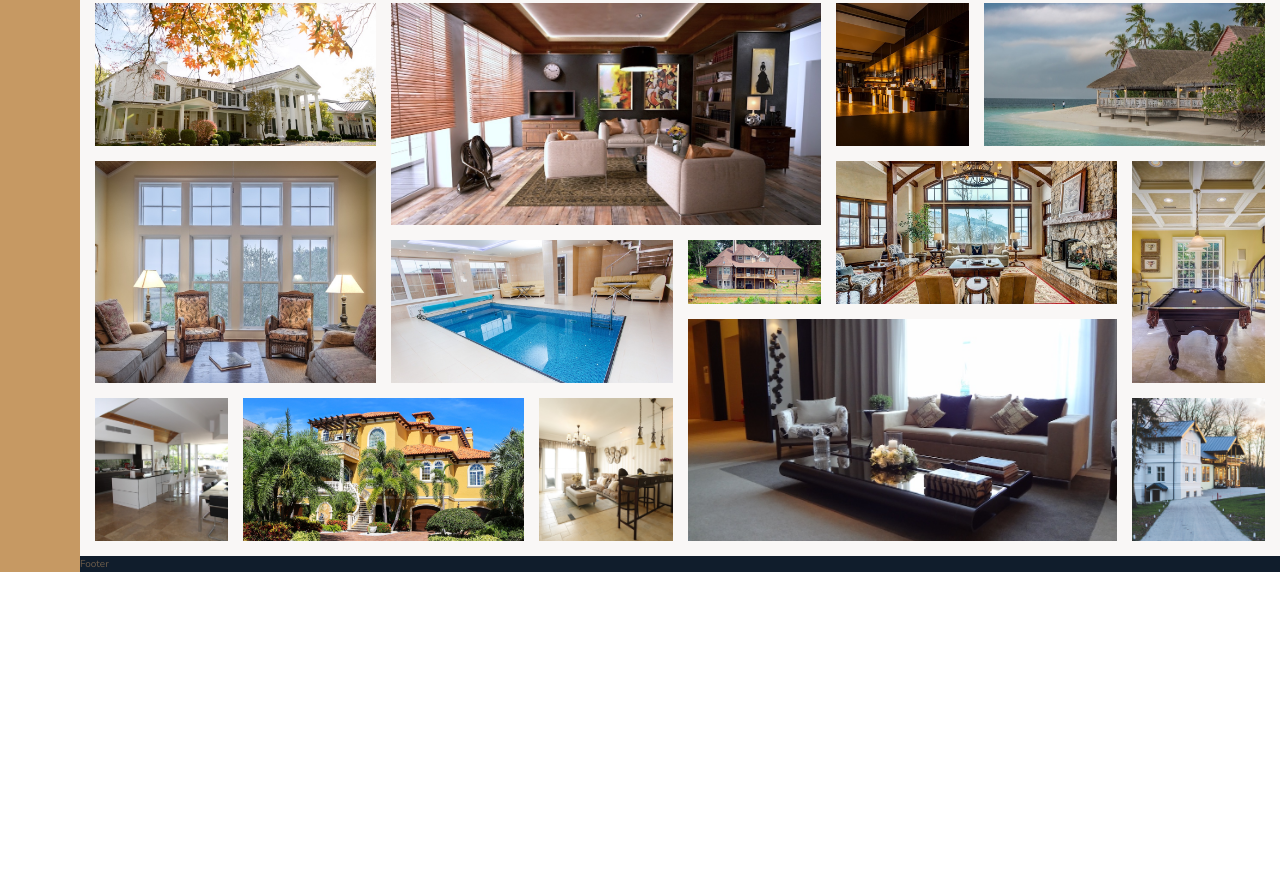
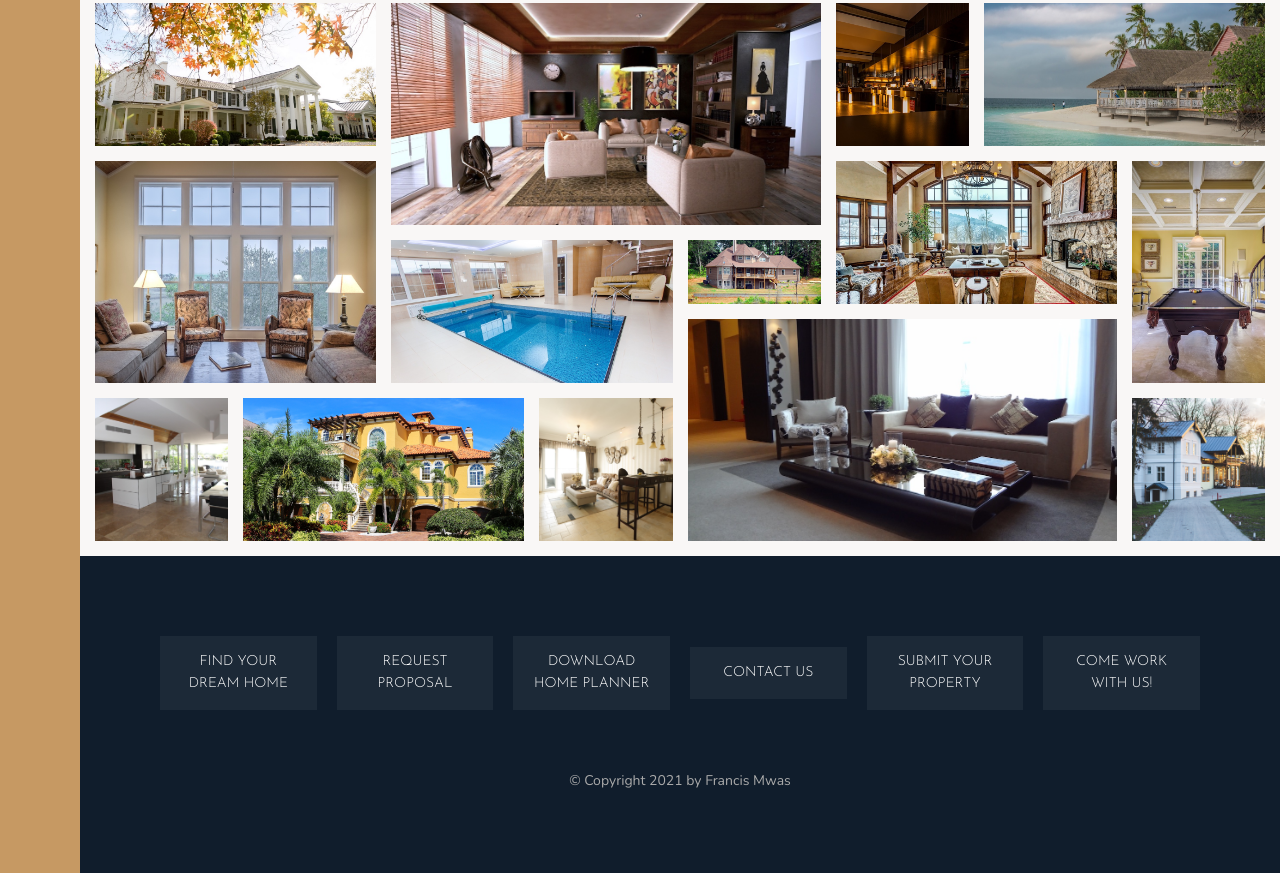
Before and after one commit to francis-mwas/Css-grid-project, a website: page index.html in a window 1280 px wide. Shown: the part 3139-4012 px from the top of the page. Before the commit the page ends 3711 px from the top, so only its background shows below. Drawn offline with nearby package versions, Linux system fonts and the light colour scheme.

Commit message:
Footer layout design and styling

```diff
--- a/index.html
+++ b/index.html
@@ -323,7 +323,29 @@
 
        </section>
        <footer class="footer">
-           Footer
+          <ul class="nav">
+               <li class="nav__item">
+                    <a href="#" class="nav__link">Find your dream home</a>
+               </li>
+                <li class="nav__item">
+                    <a href="#" class="nav__link">Request proposal</a>
+               </li>
+                <li class="nav__item">
+                    <a href="#" class="nav__link">Download home planner</a>
+               </li>
+                <li class="nav__item">
+                    <a href="#" class="nav__link">Contact us</a>
+               </li>
+                <li class="nav__item">
+                    <a href="#" class="nav__link">submit your property</a>
+               </li>
+               <li class="nav__item">
+                    <a href="#" class="nav__link">Come work with us!</a>
+               </li>
+          </ul>
+          <p class="copyright">
+               &copy; Copyright 2021 by Francis Mwas
+          </p>
        </footer>
     </div>
     </body>
--- a/sass/_footer.scss
+++ b/sass/_footer.scss
@@ -1,5 +1,44 @@
 .footer{
       background-color: $color-secondary;
+      grid-column: full-start / full-end;
 
-       grid-column: full-start / full-end;
+      padding: 8rem;
 }
+.nav{
+      list-style: none;
+
+      display: grid;
+      grid-template-columns: repeat(auto-fit, minmax(15rem, 1fr));
+      grid-gap: 2rem;
+      align-items: center;
+
+      &__link:link,
+      &__link:visited{
+            font-size: 1.4rem;
+            color: #fff;
+            text-decoration: none;
+            font-family: $font-display;
+            text-transform: uppercase;
+            text-align: center;
+            padding: 1.5rem;
+            display: block;
+            transition: all .2s;
+
+            background-color: rgba(#fff, .05);
+      }
+      &__link:hover,
+      &__link:active{
+         background-color: rgba(#fff, .05);
+         transform: translateY(-3px);
+      }
+
+}
+.copyright{
+      font-size: 1.4rem;
+      color: $color-grey-light-2;
+      margin-top: 6rem;
+      margin-right: auto;
+      margin-left: auto;
+      text-align: center;
+      width: 70%;
+}
```
Also changed, not shown: css/style.css.
